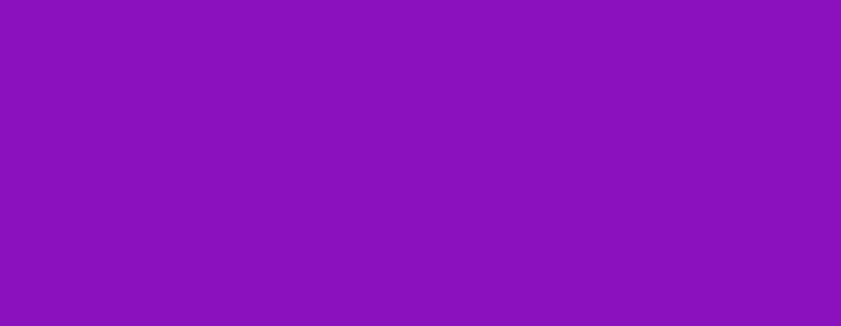
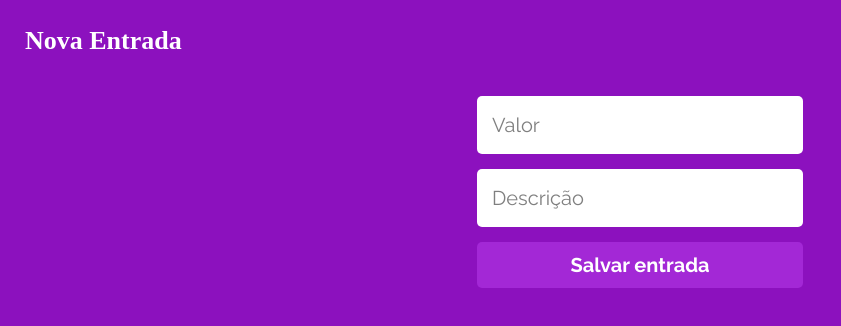
Before and after one commit to lucasborges24/mywallet-front, a React (Create React App) app: page /entrada in a window 1280 px wide. Shown: the top 326 px of the page, without its empty margins (0-841 px from the left). Built offline with nearby package versions, Linux system fonts and the light colour scheme; a web font is replaced by a local one.

Commit message:
feat: create entrada/saida layout

```diff
--- a/src/entrada/Entrada.js
+++ b/src/entrada/Entrada.js
@@ -1,10 +1,51 @@
+import styled from "styled-components"
+import { useState } from "react"
+
+import Header from "../shared/Header"
+import Button from "../shared/Button"
+import Input from "../shared/Input"
+
+function Entrada() {
+
+    const [entradaData, setEntradaData] = useState({
+        value: 0,
+        description: ''
+    })
 
 
-function Entrada() {
     return (
-        <>
-        </>
+        <EntradaStyle>
+            <Header margin='40'>
+                Nova Entrada
+            </Header>
+            <Input
+                type="number"
+                placeholder="Valor"
+                value={
+                    entradaData.value === 0 ?
+                        '' : entradaData.value
+                }
+                functionOnChange={(e) => setEntradaData({ ...entradaData, value: Number(e.target.value) })}
+            />
+            <Input
+                type="text"
+                placeholder="Descrição"
+                value={entradaData.description}
+                functionOnChange={(e) => setEntradaData({ ...entradaData, description: e.target.description })}
+            />
+            <Button
+                input='Salvar entrada'
+            />
+        </EntradaStyle>
     )
 }
 
+const EntradaStyle = styled.div`
+    display: flex;
+    flex-direction: column;
+    justify-content: center;
+    align-items: center;
+    margin: 25px;
+`
+
 export default Entrada
--- a/src/saida/Saida.js
+++ b/src/saida/Saida.js
@@ -1,10 +1,50 @@
+import styled from "styled-components"
+import { useState } from "react"
 
+import Header from "../shared/Header"
+import Button from "../shared/Button"
+import Input from "../shared/Input"
 
 function Saida() {
+
+    const [saidaData, setSaidaData] = useState({
+        value: 0,
+        description: ''
+    })
+
     return (
-        <>
-        </>
+        <SaidaStyle>
+            <Header margin='40'>
+                Nova Saída
+            </Header>
+            <Input
+                type="number"
+                placeholder="Valor"
+                value={
+                    saidaData.value === 0 ?
+                        '' : saidaData.value
+                }
+                functionOnChange={(e) => setSaidaData({ ...saidaData, value: Number(e.target.value) })}
+            />
+             <Input
+                type="text"
+                placeholder="Descrição"
+                value={saidaData.description}
+                functionOnChange={(e) => setSaidaData({ ...saidaData, description: e.target.description })}
+            />
+            <Button
+                input='Salvar saída'
+            />
+        </SaidaStyle>
     )
 }
 
+const SaidaStyle = styled.div`
+    display: flex;
+    flex-direction: column;
+    justify-content: center;
+    align-items: center;
+    margin: 25px;
+`
+
 export default Saida
--- a/src/shared/Header.js
+++ b/src/shared/Header.js
@@ -1,18 +1,23 @@
 import styled from "styled-components"
 
-function Header (props) {
+function Header ({children, margin}) {
     return (
-        <HeaderStyled>
-            {props.children}
+        <HeaderStyled margin={margin}>
+            {children}
         </HeaderStyled>
     )
 }
 
 const HeaderStyled = styled.header`
+    width: 100%;
     font-weight: 700;
     font-size: 26px;
     line-height: 31px;
     color: #FFFFFF;
+    display: flex;
+    align-items: center;
+    justify-content: flex-start;
+    margin-bottom: ${({margin}) => margin}px;
 `
 
 export default Header
```
